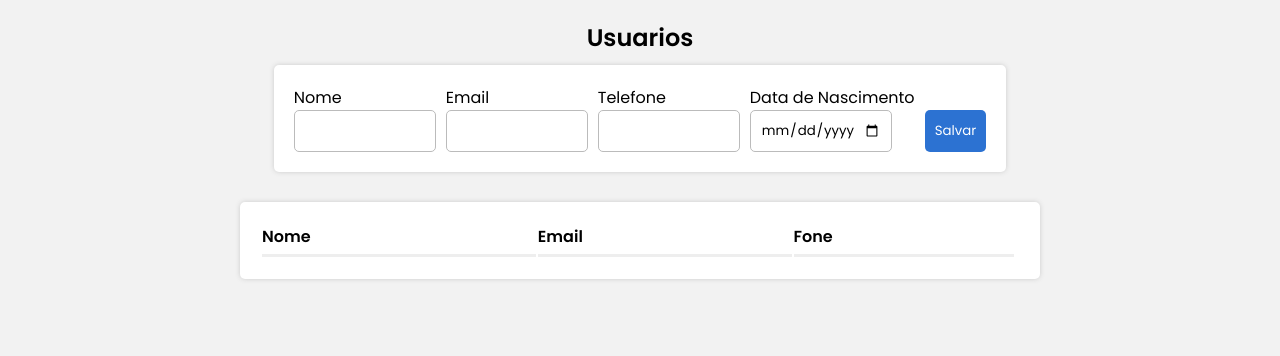
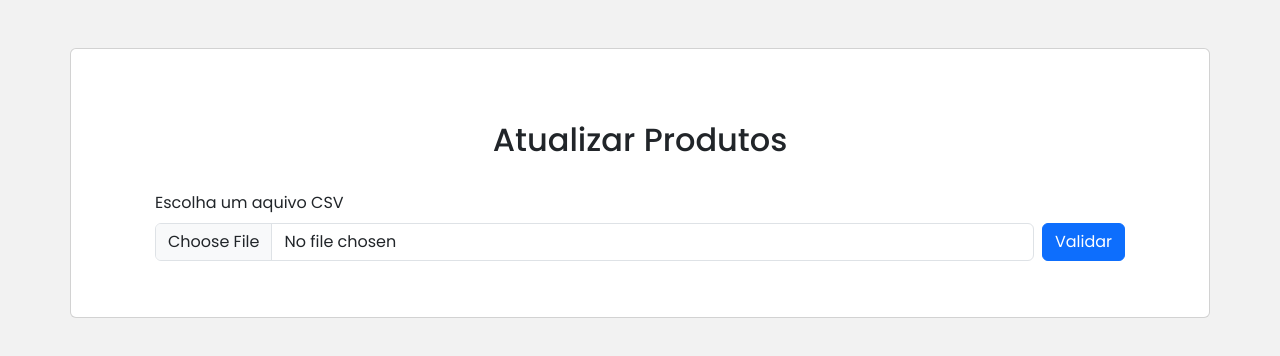
Before and after one commit to RafaTinti/ProjetoReactNodeS, a React (Create React App) app in the folder client/: page / in a window 1280 px wide. Shown: the top 356 px of the page. Built offline with nearby package versions, Linux system fonts and the light colour scheme.

Commit message:
Cria input paro o arquivo no client

```diff
--- a/client/public/index.html
+++ b/client/public/index.html
@@ -8,9 +8,12 @@
     <link rel="preconnect" href="https://fonts.gstatic.com" crossorigin>
     <link href="https://fonts.googleapis.com/css2?family=Poppins:wght@400;500;600&display=swap" rel="stylesheet">
     <title>Projeto Tecnico</title>
+    <link href="https://cdn.jsdelivr.net/npm/bootstrap@5.3.1/dist/css/bootstrap.min.css" rel="stylesheet" integrity="sha384-4bw+/aepP/YC94hEpVNVgiZdgIC5+VKNBQNGCHeKRQN+PtmoHDEXuppvnDJzQIu9" crossorigin="anonymous">
+
   </head>
   <body>
     <noscript>You need to enable JavaScript to run this app.</noscript>
     <div id="root"></div>
+    <script src="https://cdn.jsdelivr.net/npm/bootstrap@5.3.1/dist/js/bootstrap.bundle.min.js" integrity="sha384-HwwvtgBNo3bZJJLYd8oVXjrBZt8cqVSpeBNS5n7C8IVInixGAoxmnlMuBnhbgrkm" crossorigin="anonymous"></script>
   </body>
 </html>
--- a/client/src/App.js
+++ b/client/src/App.js
@@ -1,52 +1,23 @@
-import GlobalStyle from "./styles/global.js";
-import styled from "styled-components";
-import Form from "./components/Form.js";
-import Grid from "./components/Grid.js";
-import { useEffect, useState } from "react";
-import { toast, ToastContainer } from "react-toastify";
-import "react-toastify/dist/ReactToastify.css";
-import axios from "axios";
+import React, {Fragment} from "react";
+import GlobalStyle from "./styles/global";
 
-const Container = styled.div`
-  width: 100%;
-  max-width: 800px;
-  margin-top: 20px;
-  display: flex;
-  flex-direction: column;
-  align-items: center;
-  gap: 10px;
-`;
-
-const Title = styled.h2``;
+//Components
+import InputAquivo from "./components/inputArquivo";
 
 function App() {
-  const [users, setUsers] = useState([]);
-  const [onEdit, setOnEdit] = useState(null);
-
-  const getUsers = async () => {
-    try {
-      const res = await axios.get("http://localhost:5000");
-      setUsers(res.data.sort((a, b) => (a.nome > b.nome ? 1 : -1)));
-    } catch (error) {
-      toast.error(error);
-    }
-  };
-
-  useEffect(() => {
-    getUsers();
-  }, [setUsers]);
-
-  return (
-    <>
-      <Container>
-        <Title>Usuarios</Title>
-        <Form onEdit={onEdit} setOnEdit={setOnEdit} getUsers={getUsers} />
-        <Grid users={users} setUsers={setUsers} setOnEdit={setOnEdit}/>
-      </Container>
-      <ToastContainer autoClose={3000} position={toast.POSITION.BOTTOM_LEFT}/>
-      <GlobalStyle/>
-    </>
-  );
-}
+    return (
+        <>
+            <div className="container card mt-5 p-4">
+                <div className="card-title">
+                    <h2 className="text-center mt-5">Atualizar Produtos</h2>
+                </div>
+                <div className="card-body px-5">
+                    <InputAquivo></InputAquivo>
+                </div>
+            </div>
+            <GlobalStyle/>
+        </>
+    )
+};
 
 export default App;
--- /dev/null
+++ b/client/src/components/inputArquivo.js
@@ -0,0 +1,37 @@
+import React, {Fragment, useState} from "react";
+import axios from "axios";
+
+function InputAquivo(){
+
+    const onSubmitForm = async e => {
+        e.preventDefault();
+        try {
+            var formData = new FormData();
+            var file = document.querySelector("#fileInput");
+            formData.append("file", file.files[0]);
+            await axios.post("http://localhost:5000", formData, {
+                headers: {
+                  'Content-Type': 'multipart/form-data',
+                }
+            });
+            console.log("im running");
+        } catch (err) {
+            console.log(err.message);
+        }
+    }
+    return (
+        <>
+            <form id="uploadFileForm" encType="" onSubmit={onSubmitForm}>
+                <div className="mb-3 container mw-75">
+                    <label htmlFor="formFile" className="form-label">Escolha um aquivo CSV</label>
+                    <div className="d-flex">
+                        <input className="form-control me-2" type="file" accept=".csv" id="fileInput"/>
+                        <button className="btn btn-primary" type="submit">Validar</button>
+                    </div>
+                </div>
+            </form>
+        </>
+    );
+}
+
+export default InputAquivo;
--- a/client/src/styles/global.js
+++ b/client/src/styles/global.js
@@ -15,11 +15,6 @@ const Global = createGlobalStyle`
         justify-content: center;
         background-color: #f2f2f2;
     }
-
-    #root {
-        display: flex;
-        justify-content: center;
-    }
 `;
 
 export default Global;
```
Also changed, not shown: client/src/App2.js (added, +55 -0 lines).
